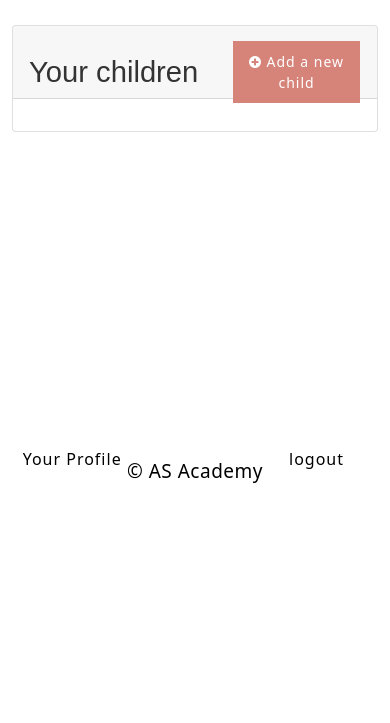
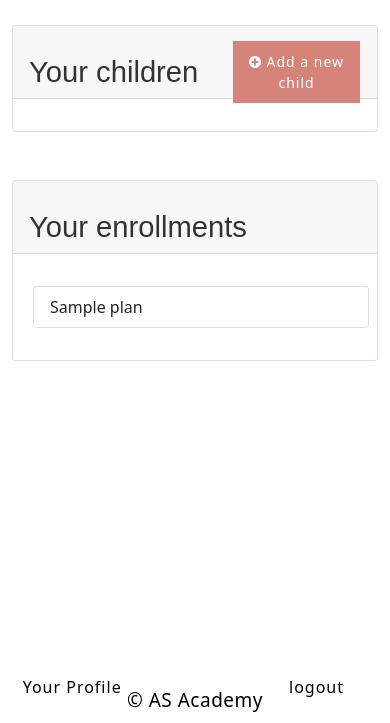
Before and after one commit to rising-stark/edtech_asacademy, a Django app: page /profile/ in a window 390 px wide; the page is wider, and only the part inside the window is pictured. Shown: the part 331-1054 px from the top of that part. Before the commit the page ends 814 px from the top of that part, so only its background shows below. Run offline with Django 3.2, Linux system fonts and the light colour scheme; a user stored in the database is signed in; tables that the repository leaves empty hold one stand-in row (values such as "Sample post"); some libraries are stand-ins or nearby versions.

Commit message:
showing enrollments as well on profile page

```diff
--- a/src/templates/profile.html
+++ b/src/templates/profile.html
@@ -49,5 +49,27 @@
       </div>
     </div>
   </div>
+  <div class="row pb-4 mb-4">
+    <div class="col">
+      <div class="card">
+        <div class="card-header">
+          <div class="card-title mb-0 d-flex align-items-end space-between">
+            <h3 class="mb-0">Your enrollments</h3>
+          </div>
+        </div>
+        <div class="row p-3 d-flex flex-row flex-wrap">
+          {% for e in enrollments %}
+            <div class="col-md-3 p-3">
+              <ul class="list-group">
+                {% if e %}
+                  <li class="list-group-item">{{e.plan_id.plan_name}}</li>
+                {% endif %}
+              </ul>
+            </div>
+          {% endfor %}
+        </div>
+      </div>
+    </div>
+  </div>
 </div>
 {% endblock %}
```
Lines whose indentation alone changed are shown as unchanged.
